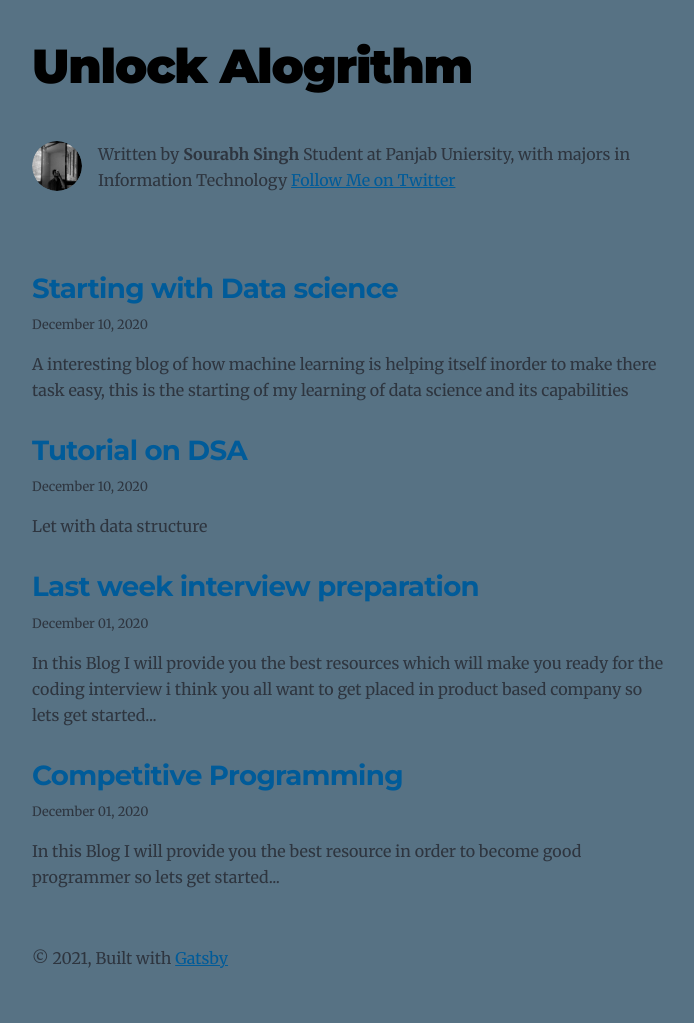
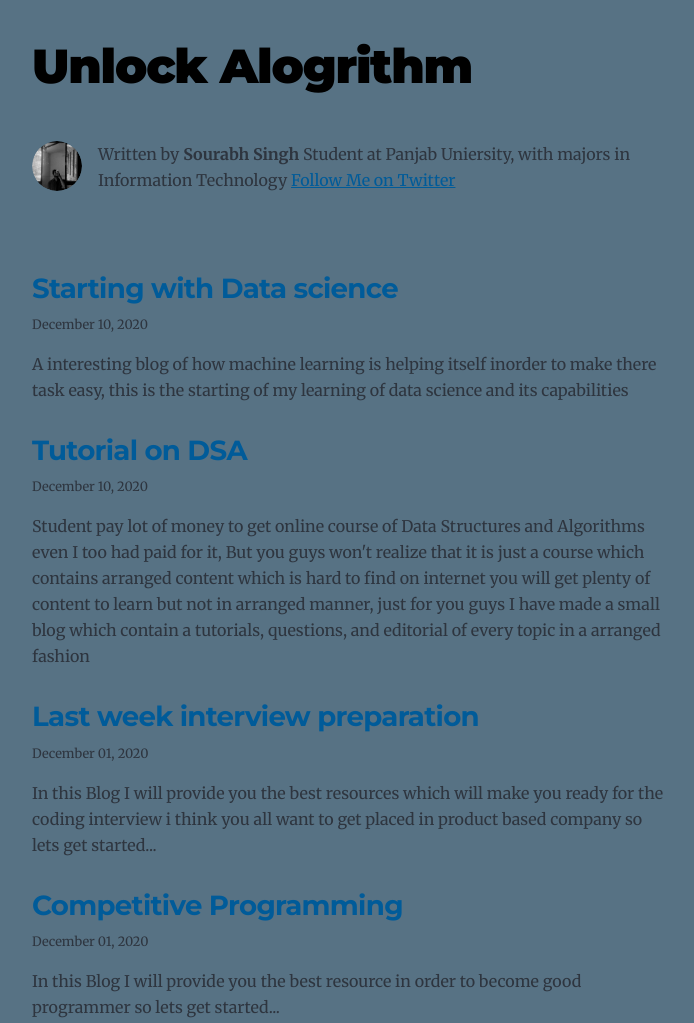
Before and after one commit to backbencher00/my-starter-blog, a Gatsby site: page / in a window 1280 px wide. Shown: the top 1023 px of the page, without its empty margins (292-986 px from the left). Built offline with nearby package versions, Linux system fonts and the light colour scheme; Gatsby itself is replaced by a stand-in of ours.

Commit message:
Update index.md

```diff
--- a/content/blog/Competitive Programming/DSA/index.md
+++ b/content/blog/Competitive Programming/DSA/index.md
@@ -1,7 +1,8 @@
 ---
 title: Tutorial on DSA
 date: "2020-12-10T22:12:03.284Z"
-description: "Let with data structure"
+description: "Student pay lot of money to get online course of Data Structures and Algorithms even I too had paid for it,
+But you guys won't realize that it is just a course which contains arranged content which is hard to find on internet you will get plenty of content to learn but not in arranged manner, just for you guys I have made a small blog which contain a tutorials, questions, and editorial of every topic in a arranged fashion "
 ---
 ## A breaf introduction of data structure and algorithms
 
```
